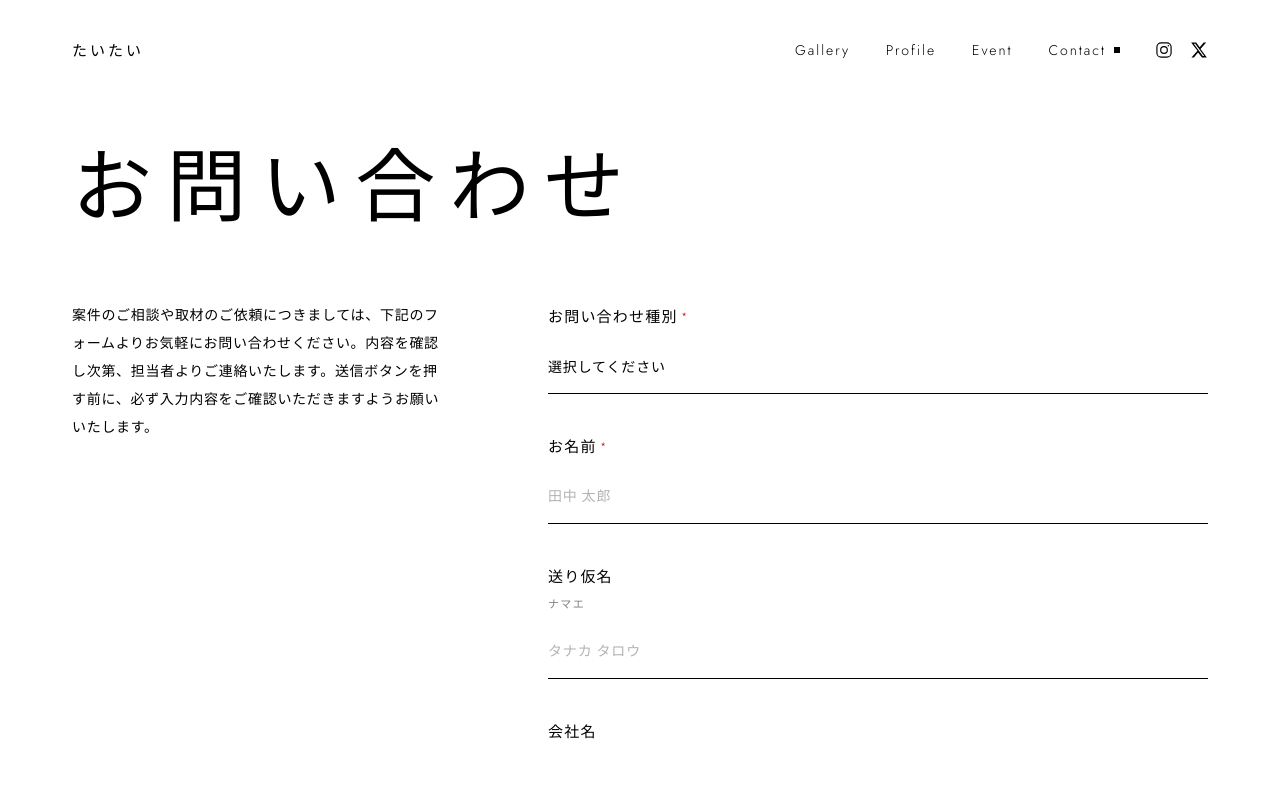
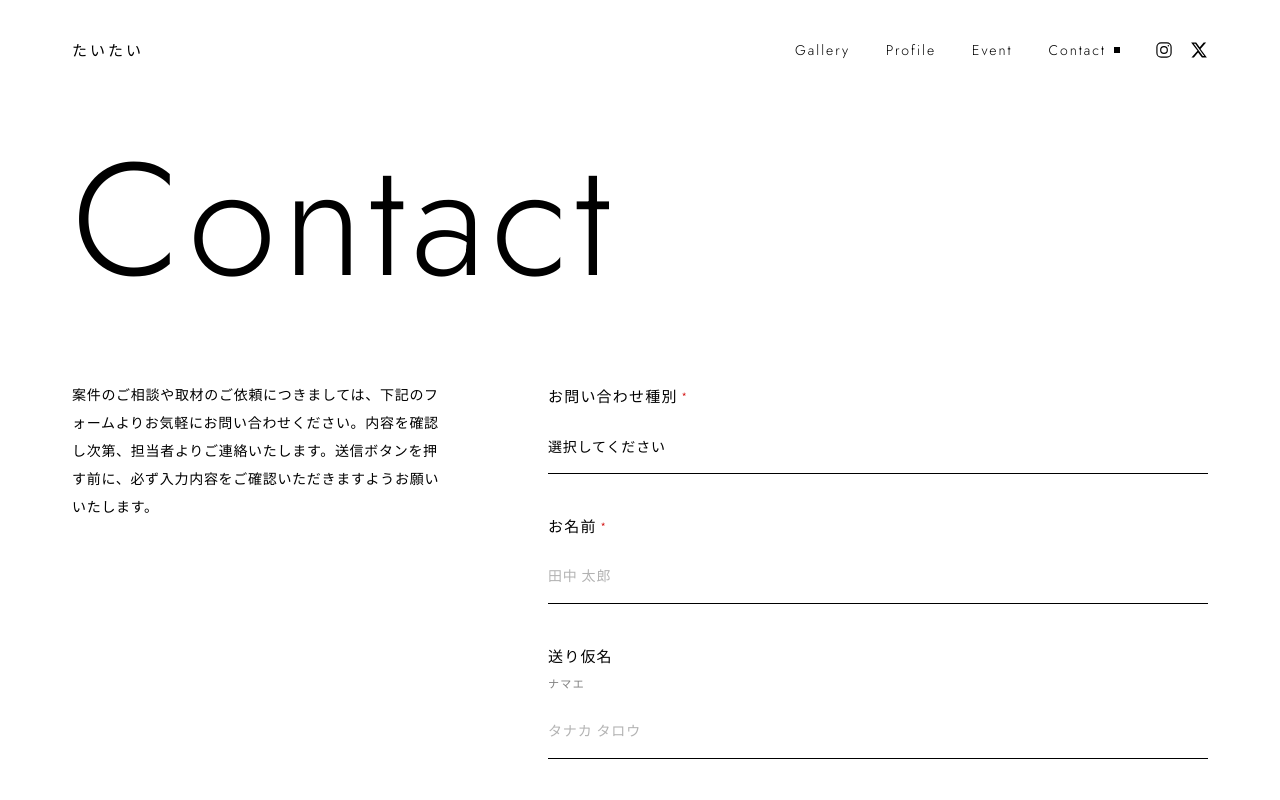
Before and after one commit to LorisCreate/taitai_portfolio, a Next.js app: page /contact in a window 1280 px wide. Shown: the top 800 px of the page. Built offline with nearby package versions, Linux system fonts and the light colour scheme.

Commit message:
Restore the Contact page heading.
Keep Japanese labels and intro copy unchanged.

Co-authored-by: loris.create <loris.create@gmail.com>

```diff
--- a/src/app/contact/page.tsx
+++ b/src/app/contact/page.tsx
@@ -1,14 +1,14 @@
 import { ContactForm } from "./contact-form";
 
 export const metadata = {
-  title: "お問い合わせ｜たいたい",
+  title: "Contact｜たいたい",
 };
 
 export default function ContactPage() {
   return (
     <main className="mx-auto max-w-[1200px] px-6 pb-28 md:px-8">
-      <h1 className="ff-mi pt-6 text-[40px] leading-none tracking-[0.18em] md:pt-10 md:text-[64px] lg:text-[80px]">
-        お問い合わせ
+      <h1 className="ff-en pt-6 text-[64px] leading-none tracking-[0.04em] md:pt-10 md:text-[120px] lg:text-[160px]">
+        Contact
       </h1>
 
       <section className="mt-12 flex flex-col gap-14 md:mt-20 md:flex-row md:justify-between md:gap-16 lg:gap-24">
```
